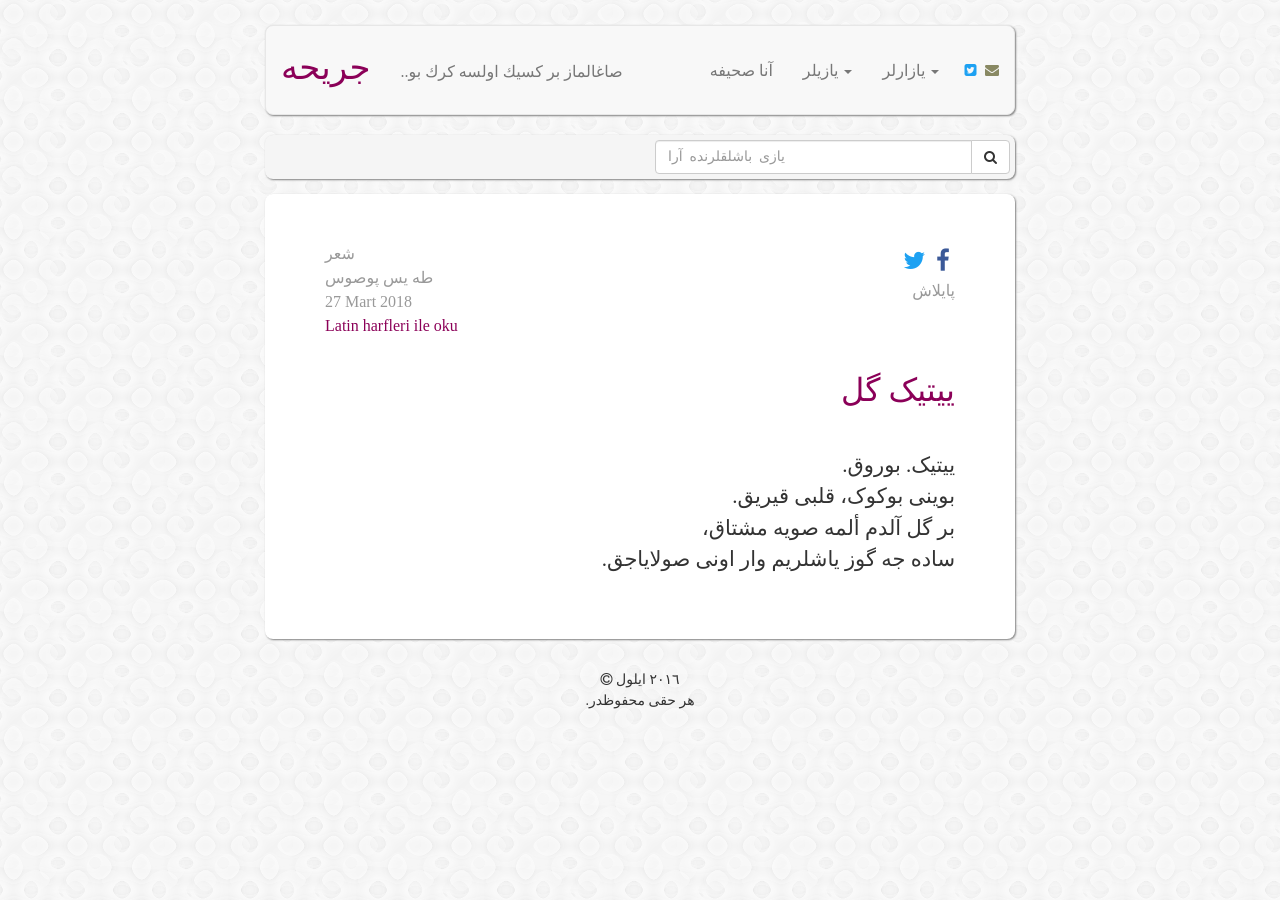
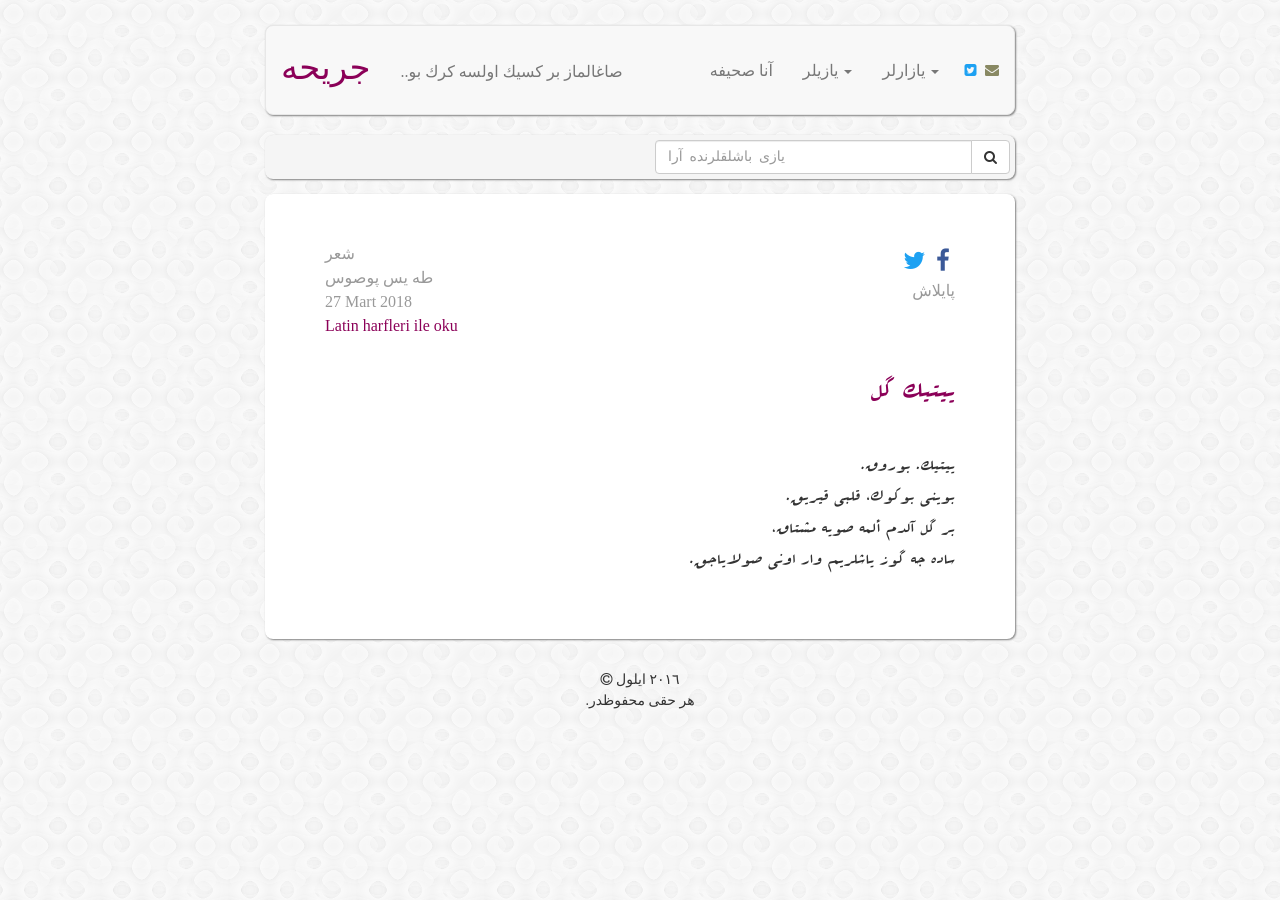
Before and after one commit to muhammedaydogdu/muhammedaydogdu.github.io, a Jekyll site: the page built from _posts/2018-03-27-yitik-gul-os.md, in a window 1280 px wide. Built offline with Jekyll 4.4.1, drawn with Linux system fonts in a browser that asks for light colours; some web fonts are replaced.

Commit message:
Update style.css

```diff
--- a/css/style.css
+++ b/css/style.css
@@ -8,8 +8,8 @@
   font-family: Riwaj;
   src: url('../fonts/Riwaj.ttf');
 
-  font-family: Tawfig;
-  src: url('../fonts/Far_TawfigO.ttf');
+  font-family: B Arabic;
+  src: url('../fonts/BArabics.ttf');
 }
 
 body {
@@ -135,7 +135,7 @@ nav li a.social {
 }
 
 .os-text {
-  font-family: 'Aref Ruqaa', serif;
+  font-family: 'B Arabic';
 }
 
 .container .jumbotron .os-text p {
```
